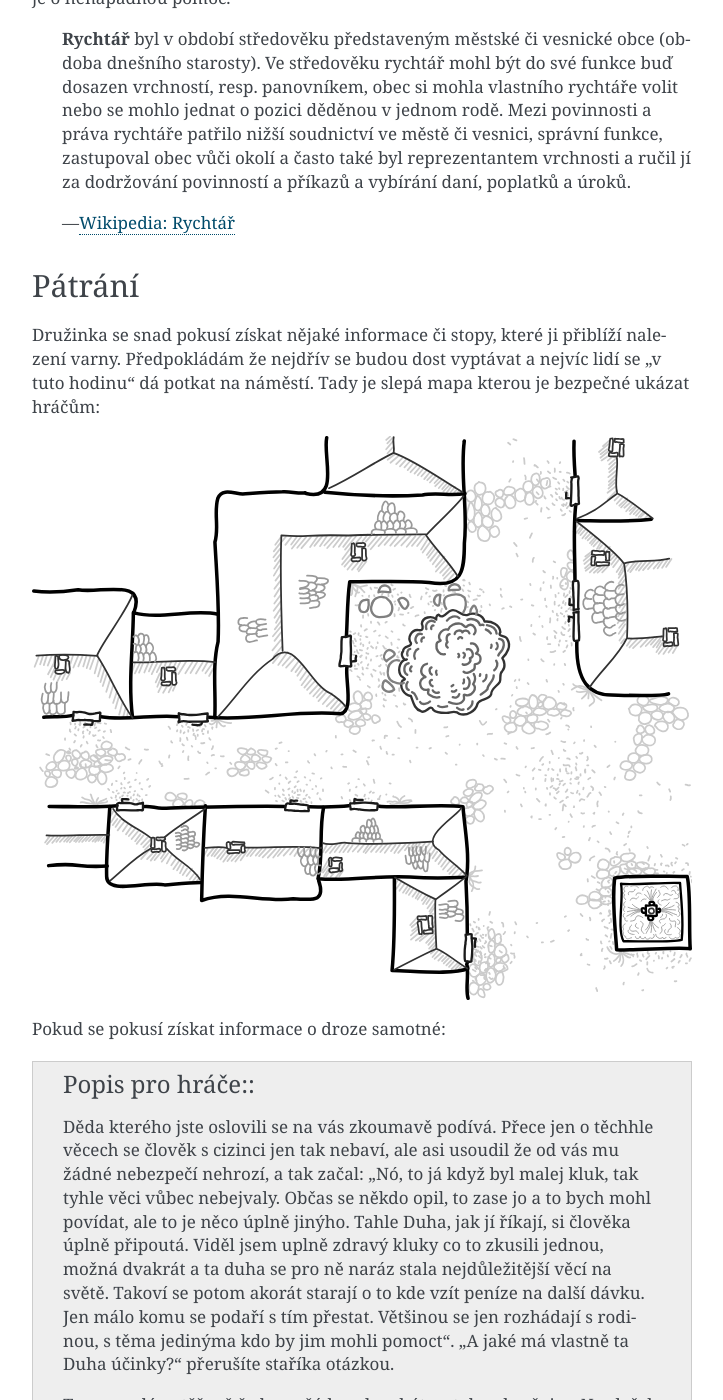
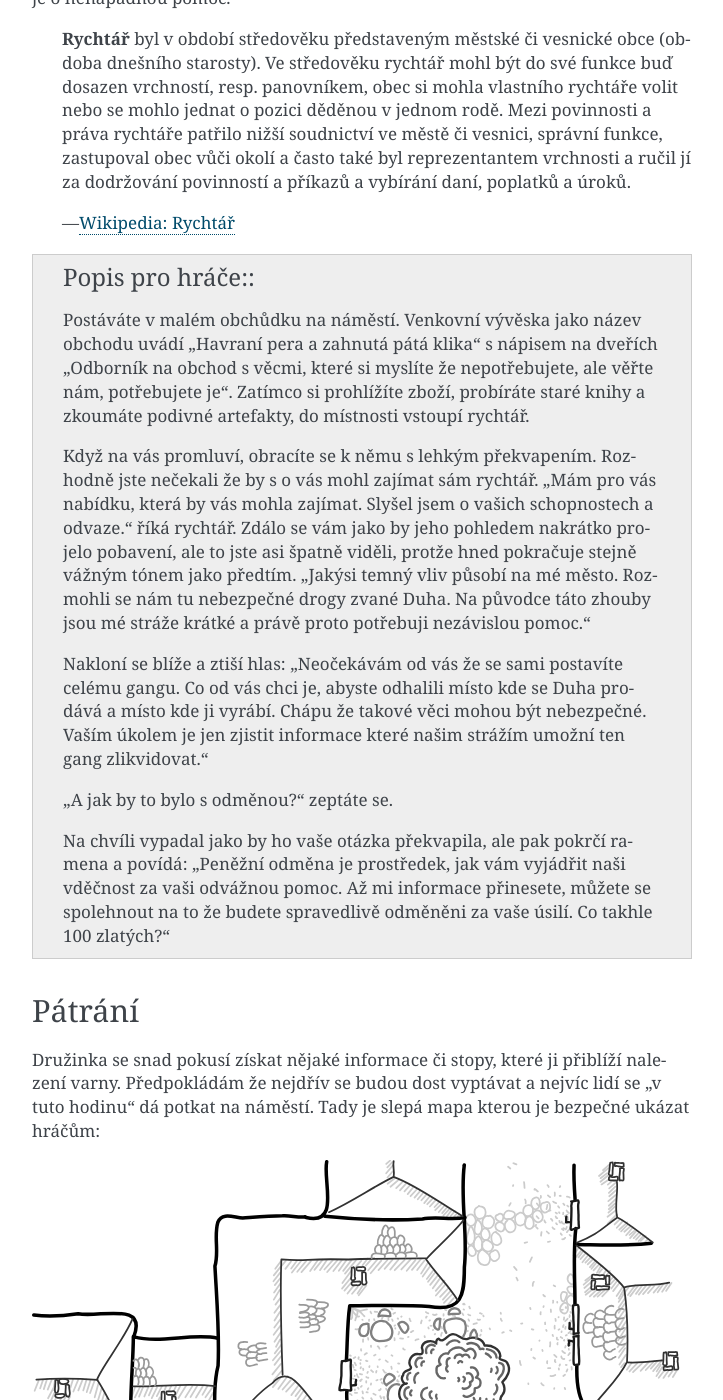
Before and after one commit to jhutar/nasdracak, a Sphinx documentation site: the page built from docs/source/dobrodruzstvi/duha_ve_meste/index.rst, in a window 1280 px wide and 1400 px high, scrolled down 1505 px. Shown: the whole window, without its empty margins (388-1111 px from the left). Built offline with Sphinx 7.4.7, drawn with Linux system fonts in a browser that asks for light colours.

Commit message:
feat: Popise krvniho setkani s rychtarem. Zakladni text vygenerovan pomoci ChatGPT 3.5 https://chat.openai.com

```diff
--- a/docs/source/dobrodruzstvi/duha_ve_meste/index.rst
+++ b/docs/source/dobrodruzstvi/duha_ve_meste/index.rst
@@ -41,6 +41,18 @@ Družinku kolem poledne vyhledá úlisný rychtář, velitel městské stráže
    **Rychtář** byl v období středověku představeným městské či vesnické obce (obdoba dnešního starosty). Ve středověku rychtář mohl být do své funkce buď dosazen vrchností, resp. panovníkem, obec si mohla vlastního rychtáře volit nebo se mohlo jednat o pozici děděnou v jednom rodě. Mezi povinnosti a práva rychtáře patřilo nižší soudnictví ve městě či vesnici, správní funkce, zastupoval obec vůči okolí a často také byl reprezentantem vrchnosti a ručil jí za dodržování povinností a příkazů a vybírání daní, poplatků a úroků.
 
    -- `Wikipedia: Rychtář <https://cs.wikipedia.org/wiki/Rycht%C3%A1%C5%99>`_
+
+.. admonition:: Popis pro hráče:
+
+   Postáváte v malém obchůdku na náměstí. Venkovní vývěska jako název obchodu uvádí "Havraní pera a zahnutá pátá klika" s nápisem na dveřích "Odborník na obchod s věcmi, které si myslíte že nepotřebujete, ale věřte nám, potřebujete je". Zatímco si prohlížíte zboží, probíráte staré knihy a zkoumáte podivné artefakty, do místnosti vstoupí rychtář.
+
+   Když na vás promluví, obracíte se k němu s lehkým překvapením. Rozhodně jste nečekali že by s o vás mohl zajímat sám rychtář. "Mám pro vás nabídku, která by vás mohla zajímat. Slyšel jsem o vašich schopnostech a odvaze." říká rychtář. Zdálo se vám jako by jeho pohledem nakrátko projelo pobavení, ale to jste asi špatně viděli, protže hned pokračuje stejně vážným tónem jako předtím. "Jakýsi temný vliv působí na mé město. Rozmohli se nám tu nebezpečné drogy zvané Duha. Na původce táto zhouby jsou mé stráže krátké a právě proto potřebuji nezávislou pomoc."
+
+   Nakloní se blíže a ztiší hlas: "Neočekávám od vás že se sami postavíte celému gangu. Co od vás chci je, abyste odhalili místo kde se Duha prodává a místo kde ji vyrábí. Chápu že takové věci mohou být nebezpečné. Vaším úkolem je jen zjistit informace které našim strážím umožní ten gang zlikvidovat."
+
+   "A jak by to bylo s odměnou?" zeptáte se.
+
+   Na chvíli vypadal jako by ho vaše otázka překvapila, ale pak pokrčí ramena a povídá: "Peněžní odměna je prostředek, jak vám vyjádřit naši vděčnost za vaši odvážnou pomoc. Až mi informace přinesete, můžete se spolehnout na to že budete spravedlivě odměněni za vaše úsilí. Co takhle 100 zlatých?"
 
 Pátrání
 =======
```
